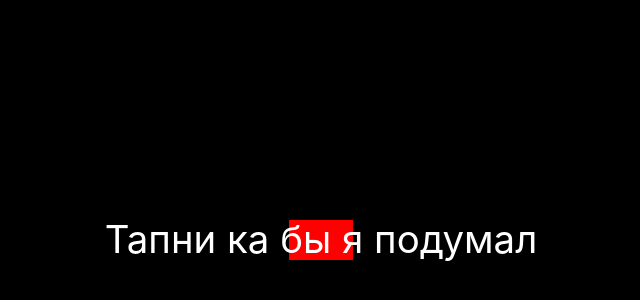
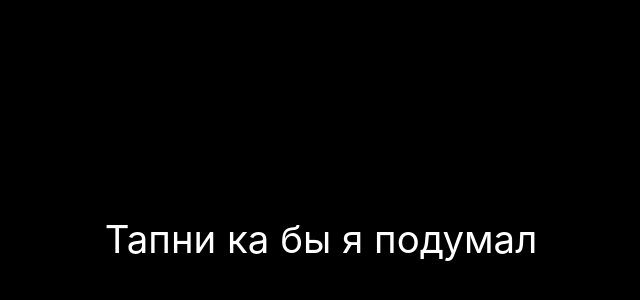
Before and after one commit to AlexanderAnnamov/butINow, a React (Vite) app: page / in a window 1280 px wide. Shown: the part 160-460 px from the top of the page, without its empty margins (319-959 px from the left). Built offline with nearby package versions, Linux system fonts and the light colour scheme.

Commit message:
fix .env params

```diff
--- a/package.json
+++ b/package.json
@@ -19,6 +19,7 @@
   },
   "devDependencies": {
     "@chakra-ui/cli": "^2.4.1",
+    "@types/node": "^22.1.0",
     "@types/react": "^18.3.3",
     "@types/react-dom": "^18.3.0",
     "@typescript-eslint/eslint-plugin": "^7.15.0",
--- a/src/pages/main-page/MainPage.module.css
+++ /dev/null
@@ -1,46 +0,0 @@
-.circle {
-    background: red;
-    width: 10vw;
-    height: 10vh;
-    -webkit-animation: pulsing 2s infinite;
-    animation: pulsing 2s infinite;
-    transition: all;
-    position: absolute;
-  }
-
-  @-webkit-keyframes pulsing {
-    0% {
-      -webkit-transform: scale(0.5, 0.5);
-      transform: scale(0.5, 0.5);
-      color: green;
-
-    }
-    50% {
-      -webkit-transform: scale(1.0, 1.0);
-      transform: scale(1.0, 1.0);
-      color: green;
-    }
-    100% {
-      -webkit-transform: scale(0.5, 0.5);
-      transform: scale(0.5, 0.5);
-      color: green;
-    }
-  }
-
-  @keyframes pulsing {
-    0% {
-      -webkit-transform: scale(0.5, 0.5);
-      transform: scale(0.5, 0.5);
-      color: green;
-
-    }
-    50% {
-      -webkit-transform: scale(1.0, 1.0);
-      transform: scale(1.0, 1.0);
-    }
-    100% {
-      -webkit-transform: scale(0.5, 0.5);
-      transform: scale(0.5, 0.5);
-      /* border-radius: 100px; */
-    }
-  }
--- a/src/pages/main-page/MainPage.tsx
+++ b/src/pages/main-page/MainPage.tsx
@@ -1,29 +1,23 @@
 import { Center, Text } from '@chakra-ui/react'
 import { useEffect, useState } from 'react'
 
-import styles from './MainPage.module.css'
-
-// const KEY_NEURO_SERVICE = process.env.REACT_APP_API_KEY
+const KEY = import.meta.env.VITE_APP_KEY_GEN_API;
 
 const MainPage = () => {
-    const [statusRequest, setStatusRequest] = useState<object | null | undefined>()
+    const [statusRequest, setStatusRequest] = useState<{request_id: string} | null | undefined>()
     const [textMessage, setTextMessage] = useState<string | null>()
-
-    console.log(textMessage)
-
     const checkTask = () => {
         fetch("https://api.gen-api.ru/api/v1/networks/chat-gpt-3", { method: "POST",
             headers: {
                 'Content-Type': 'application/json',
                 'Accept': 'application/json',
-                'Authorization': `Bearer ${KEY_NEURO_SERVICE}`
+                'Authorization': `Bearer ${KEY}`
             },
             body: JSON.stringify({messages: [{role: "system", content: 'сгенерируй любую интересную шутку'}], response_format: "{\"type\":\"text\"}"})
           })
         .then(response => response.json())
         .then(data => setStatusRequest(data))
         .catch(error => console.error("Ошибка:", error));
-
     }
     useEffect(() => {
         setTimeout(() => {
@@ -33,7 +27,7 @@ const MainPage = () => {
                     headers: {
                         'Content-Type': 'application/json',
                         'Accept': 'application/json',
-                        'Authorization': `Bearer ${KEY_NEURO_SERVICE}`
+                        'Authorization': `Bearer ${KEY}`
                     },
                   }).then(response => response.json()).then((data) => {
                     if(data.status === 'success') {
@@ -46,7 +40,6 @@ const MainPage = () => {
 
   return (
     <Center bg='black' h='100vh' color='white'>
-        <div className={styles.circle}></div>
         <Text zIndex={99} maxWidth={'60vw'} textAlign={'right'} onClick={checkTask} fontSize='3vw'>{textMessage || 'Тапни ка бы я подумал'}</Text>
     </Center>
   )
```
Also changed, not shown: vite-env.d.ts (added, +7 -0 lines), 2 other files (tests, documents, lock files or other folders).
